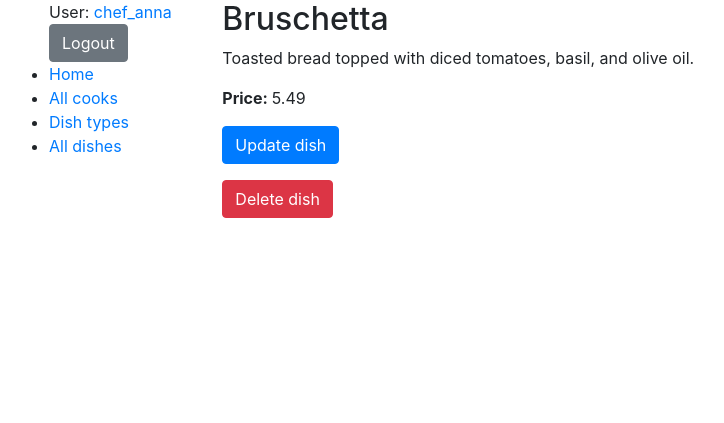
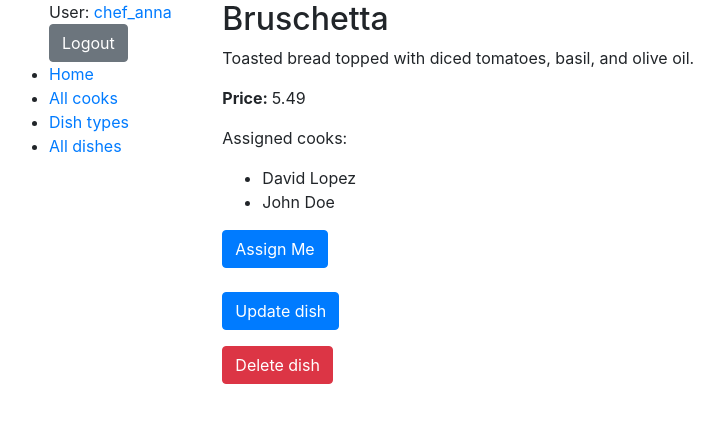
Before and after one commit to sumseer/restaurant-kitchen-service, a Django app: page /dishes/6/ in a window 1280 px wide. Shown: the top 423 px of the page, without its empty margins (6-730 px from the left). Run offline with Django 5.2, Linux system fonts and the light colour scheme; a user stored in the database is signed in; data comes from the database, SQL or seed files in the repository.

Commit message:
add button to assign/remove cook to/from dish

```diff
--- a/kitchen/urls.py
+++ b/kitchen/urls.py
@@ -1,6 +1,7 @@
 from django.urls import path
 
 from kitchen import views
+from kitchen.views import toggle_cook_in_dish
 
 app_name = "kitchen"
 
@@ -11,6 +12,7 @@ urlpatterns = [
     path("dish-types/create/", views.DishTypeCreateView.as_view(), name="dish-type-create"),
     path("dish-types/<int:pk>/update/", views.DishTypeUpdateView.as_view(), name="dish-type-update"),
     path("dish-types/<int:pk>/delete/", views.DishTypeDeleteView.as_view(), name="dish-type-delete"),
+    path("dish/<int:pk>/toggle-cook/", toggle_cook_in_dish, name="dish-toggle-cook"),
 
     path("dishes/", views.DishListView.as_view(), name="dish-list"),
     path("dishes/<int:pk>/", views.DishDetailView.as_view(), name="dish-detail"),
--- a/kitchen/views.py
+++ b/kitchen/views.py
@@ -1,7 +1,7 @@
 from django.contrib.auth.decorators import login_required
 from django.contrib.auth.mixins import LoginRequiredMixin
 from django.http import HttpRequest, HttpResponse
-from django.shortcuts import render
+from django.shortcuts import render, get_object_or_404, redirect
 from django.urls import reverse_lazy
 from django.views import generic
 
@@ -83,3 +83,13 @@ class DishDeleteView(LoginRequiredMixin, generic.DeleteView):
     model = Dish
     template_name = "kitchen/dish_confirm_delete.html"
     success_url = reverse_lazy("kitchen:dish-list")
+
+
+@login_required
+def toggle_cook_in_dish(request, pk):
+    dish = get_object_or_404(Dish, id=pk)
+    if request.user in dish.cooks.all():
+        dish.cooks.remove(request.user)
+    else:
+        dish.cooks.add(request.user)
+    return redirect("kitchen:dish-detail", pk=dish.id)
--- a/templates/kitchen/dish_detail.html
+++ b/templates/kitchen/dish_detail.html
@@ -3,6 +3,23 @@
   <h2>{{ dish.name }}</h2>
   <p>{{ dish.description }}</p>
   <p><strong>Price: </strong>{{ dish.price }}</p>
+  <p>Assigned cooks:</p>
+  <ul>
+    {% for cook in dish.cooks.all %}
+      <li>{{ cook.first_name }} {{ cook.last_name }}</li>
+    {% empty %}
+      <li>No cooks assigned yet.</li>
+    {% endfor %}
+  </ul>
+  <form method="post" action="{% url 'kitchen:dish-toggle-cook' dish.id %}">
+    {% csrf_token %}
+    {% if user in dish.cooks.all %}
+        <button type="submit" class="btn btn-danger">Remove Me</button>
+    {% else %}
+        <button type="submit" class="btn btn-primary">Assign Me</button>
+    {% endif %}
+  </form>
+  <br>
   <p>
     <a class="btn btn-primary" role="button" href="{% url "kitchen:dish-update" pk=dish.id %}">Update dish</a>
   </p>
```
